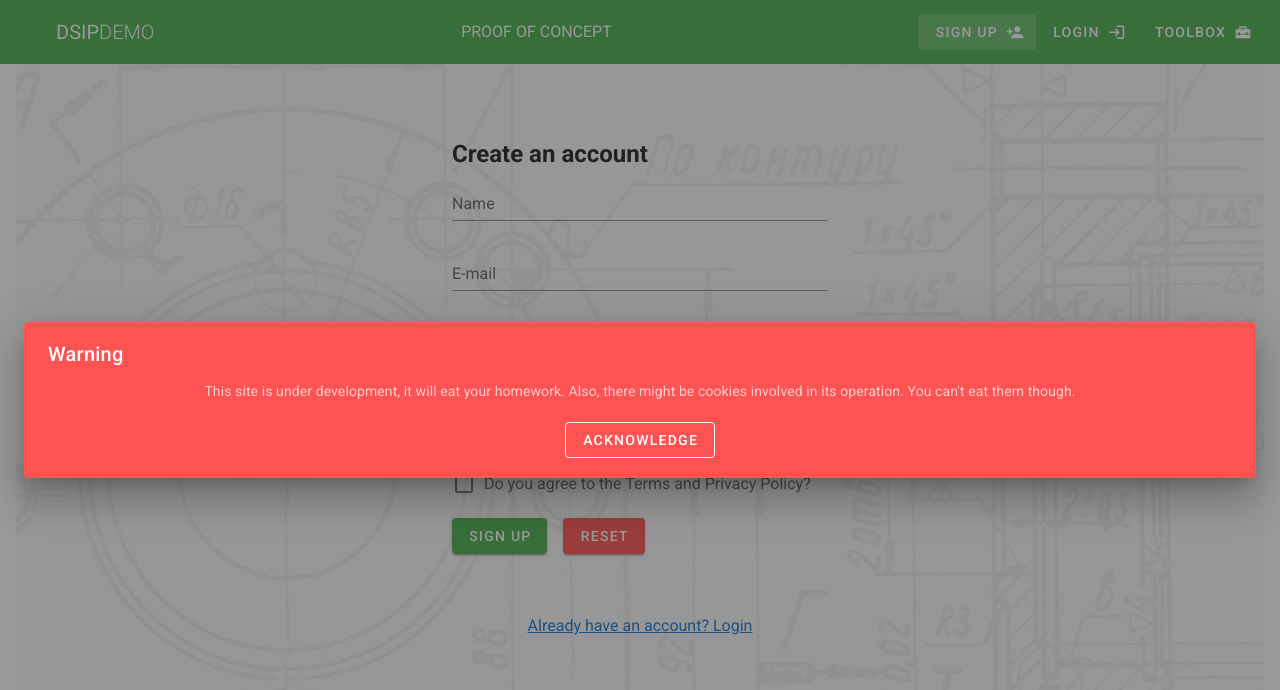
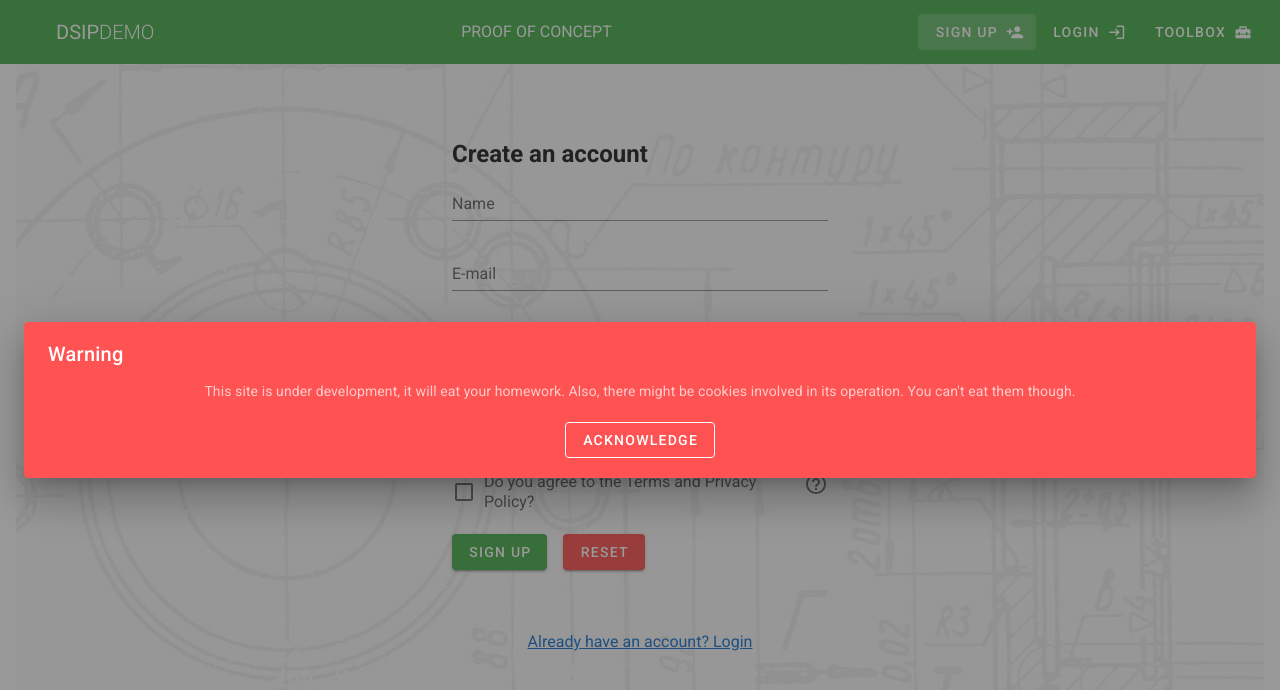
Before and after one commit to inigoalonso/dsip-sed-demo, a Vue app: page /signup in a window 1280 px wide. Shown: the top 690 px of the page. Built offline with nearby package versions, Linux system fonts and the light colour scheme; no server answers; what vue-apexcharts would draw is missing.

Commit message:
T&C tooltip

```diff
--- a/src/components/auth/Signup.vue
+++ b/src/components/auth/Signup.vue
@@ -6,8 +6,21 @@
             <v-text-field clearable v-model="email" :rules="emailRules" label="E-mail" required></v-text-field>
             <v-text-field clearable v-model="password" :rules="passwordRules" label="Password" :append-icon="showPassword ? 'visibility' : 'visibility_off'" :type="showPassword ? 'text' : 'password'" @click:append="showPassword = !showPassword" required></v-text-field>
             <v-select clearable v-model="organization" :rules="organizationRules" :items="organizations" label="Organization" required></v-select>
-            <v-checkbox v-model="checkbox" :rules="[v => !!v || 'You must agree the terms to continue.']" label="Do you agree to the Terms and Privacy Policy?"
-                required></v-checkbox>
+            <v-checkbox v-model="checkbox" :rules="[v => !!v || 'You must agree the terms to continue.']" label="Do you agree to the Terms and Privacy Policy?" required>
+              <template v-slot:append>
+                <v-tooltip
+                  bottom
+                >
+                  <template v-slot:activator="{ on }">
+                    <v-icon v-on="on">
+                      mdi-help-circle-outline
+                    </v-icon>
+                  </template>
+                  We'll just use this to authenticate you during the exercise, all data will be deleted afterwards.
+                </v-tooltip>
+              </template>
+            </v-checkbox>
+
             <v-btn :disabled="!valid" color="success" class="mr-4" @click="validate">
                 Sign Up
             </v-btn>
```
